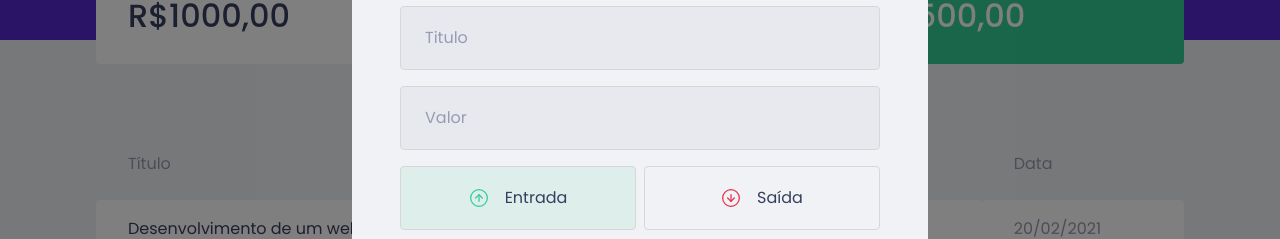
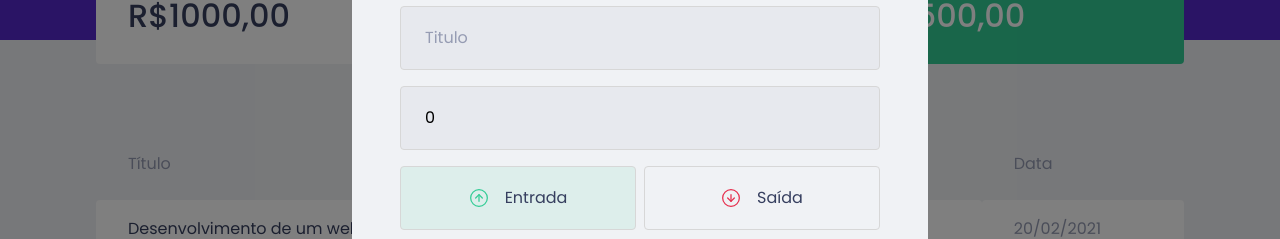
Before and after one commit to marcosparrotto/dtmoney, a React (Create React App) app: page / in a window 1280 px wide. Both pictures are taken after a click on the button "Nova transação". Shown: the part 232-471 px from the top of the page. Built offline with nearby package versions, Linux system fonts and the light colour scheme; no server answers; what miragejs would draw is missing.

Commit message:
salvando dados do form

```diff
--- a/src/components/NewTransactionModal/index.tsx
+++ b/src/components/NewTransactionModal/index.tsx
@@ -4,7 +4,8 @@
 import CloseImage from '../../assets/close.svg';
 
 import { Container, RadioBox, TranationTypeContainer } from './styles';
-import { useState } from 'react';
+import { FormEvent, useState } from 'react';
+import { title } from 'process';
 
 interface NewTransactionModalProps {
   isOpen: boolean;
@@ -12,9 +13,15 @@
 }
 
 export function NewTransactionModal({isOpen, onRequestClose}: NewTransactionModalProps){
+  const [title, setTitle] = useState('');
+  const [value, setValue] = useState(0);
+  const [category, setCategory] = useState('');
   const [type, setType] = useState('deposit');
 
-
+  function handleCreateNewTransaction(event: FormEvent){
+    event.preventDefault();
+    console.log(title, value, category, type)
+  }
 
   return (
     <Modal
@@ -31,16 +38,20 @@
           <img src={CloseImage} alt="Feechar modal" />
         </button>
 
-        <Container>
+        <Container onSubmit={handleCreateNewTransaction}>
           <h2>Cadastrar Transação</h2>
 
           <input
             placeholder="Titulo"
+            value={title}
+            onChange={event => setTitle(event.target.value)}
           />
 
           <input
             type="number"
             placeholder="Valor"
+            value={value}
+            onChange={event => setValue(Number(event.target.value))}
           />
 
           <TranationTypeContainer>
@@ -66,6 +77,8 @@
 
           <input
             placeholder="Categoria"
+            value={category}
+            onChange={event => setCategory(event.target.value)}
           />
 
           <button type="submit">
```
